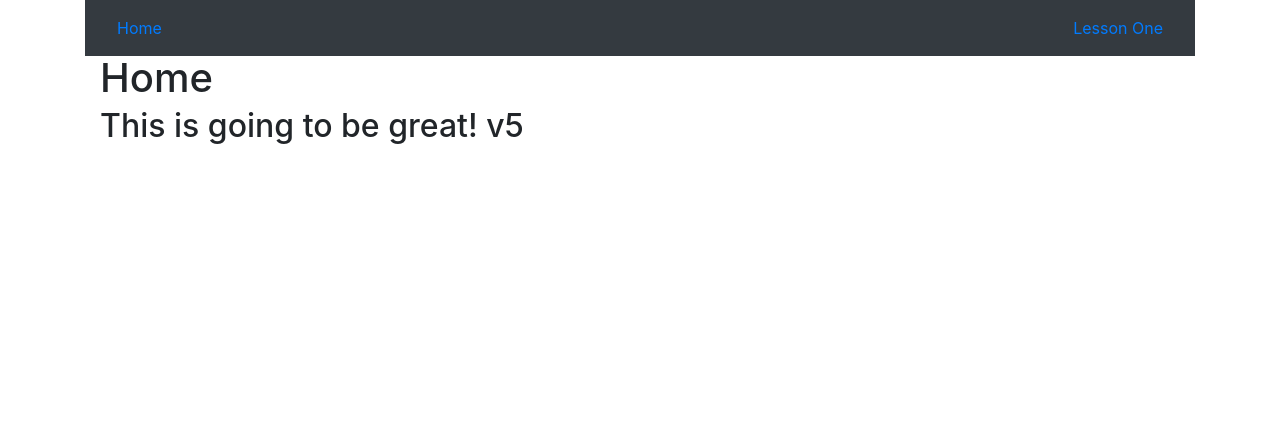
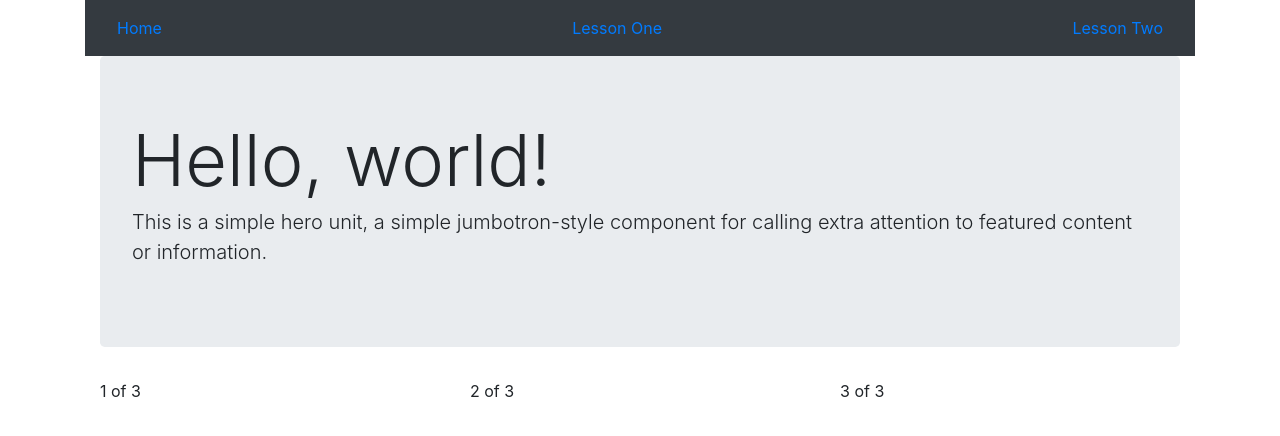
Before and after one commit to howardkitto/ProSpelling, a React (Create React App) app in the folder frontend/: page / in a window 1280 px wide. Shown: the top 436 px of the page. Built offline with nearby package versions, Linux system fonts and the light colour scheme.

Commit message:
Further fixes to lessone two

```diff
--- a/frontend/src/App.js
+++ b/frontend/src/App.js
@@ -2,7 +2,7 @@ import React, { Component } from 'react';
 
 import HomeContainer from './HomeContainer'
 import LessonOneContainer from './LessonOneContainer'
-// import LessonTwoContainer from './LessonTwoContainer'
+import LessonTwoContainer from './LessonTwoContainer'
 
 import {
     BrowserRouter as Router,
@@ -23,13 +23,13 @@ class App extends Component {
       <nav className="navbar navbar-dark bg-dark">
             <Link className="nav-item nav-link active"to="/">Home</Link>
             <Link className="nav-item nav-link" to="/lessonone">Lesson One</Link>
-            {/* <Link className="nav-item nav-link" to="/lessontwo">Lesson Two</Link> */}
+            <Link className="nav-item nav-link" to="/lessontwo">Lesson Two</Link>
         </nav>
 
 
         <Route exact path="/" component={HomeContainer}/>
         <Route path="/lessonone" component={LessonOneContainer}/>
-        {/* <Route path="/lessontwo" component={LessonTwoContainer}/> */}
+        {<Route path="/lessontwo" component={LessonTwoContainer}/>}
         </div>
     </Router>
 
--- a/frontend/src/HomeContainer.js
+++ b/frontend/src/HomeContainer.js
@@ -6,10 +6,26 @@ class HomeContainer extends Component{
 render(){
 
     return(
+
         <div className="container">
-        <h1>Home</h1>
-        <h2>This is going to be great! v5</h2>
-        </div>
+           <div className="jumbotron">
+           <h1 className="display-3">Hello, world!</h1>
+           <p className="lead">This is a simple hero unit, a simple jumbotron-style component for calling extra attention to featured content or information.</p>
+           </div>
+  <div className="row">
+    <div className="col">
+      1 of 3
+    </div>
+    <div className="col">
+      2 of 3
+    </div>
+    <div className="col">
+      3 of 3
+    </div>
+    </div>
+    </div>
+
+
 
         )
     }
--- /dev/null
+++ b/frontend/src/LessonTwoContainer.js
@@ -0,0 +1,17 @@
+import React, { Component } from 'react';
+
+
+class LessonTwoContainer extends Component{
+
+render(){
+
+    return(
+
+        <h1>Lesson Two</h1>
+
+        )
+    }
+
+}
+
+export default LessonTwoContainer
```
Also changed, not shown: 8 other files (tests, documents, lock files or other folders).
